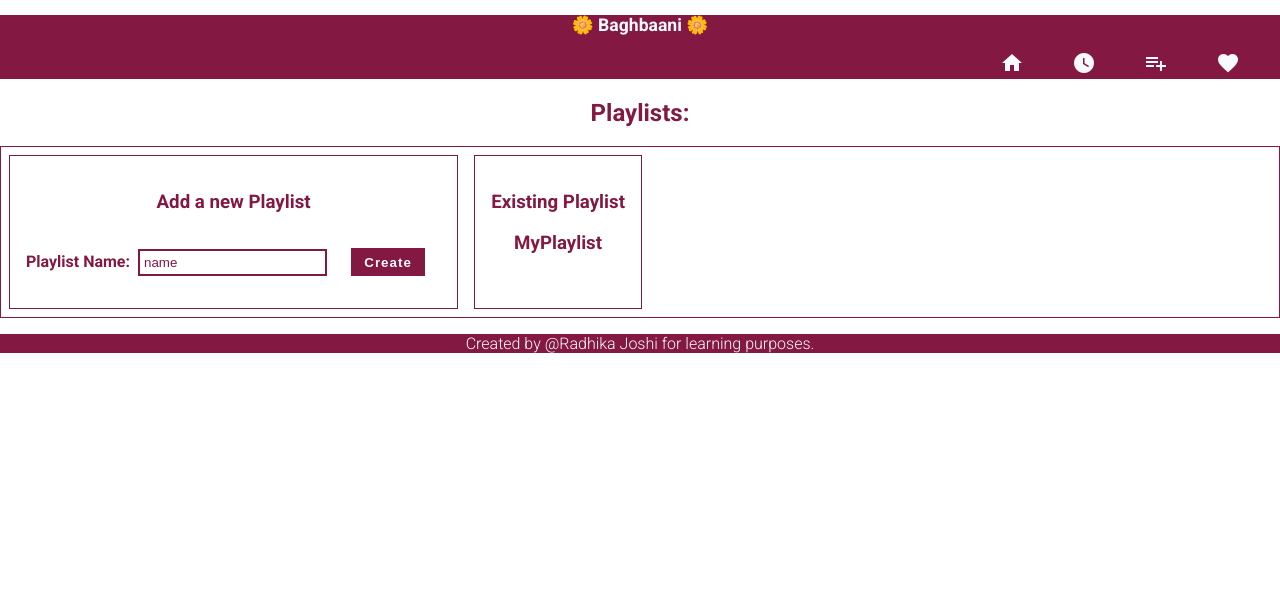
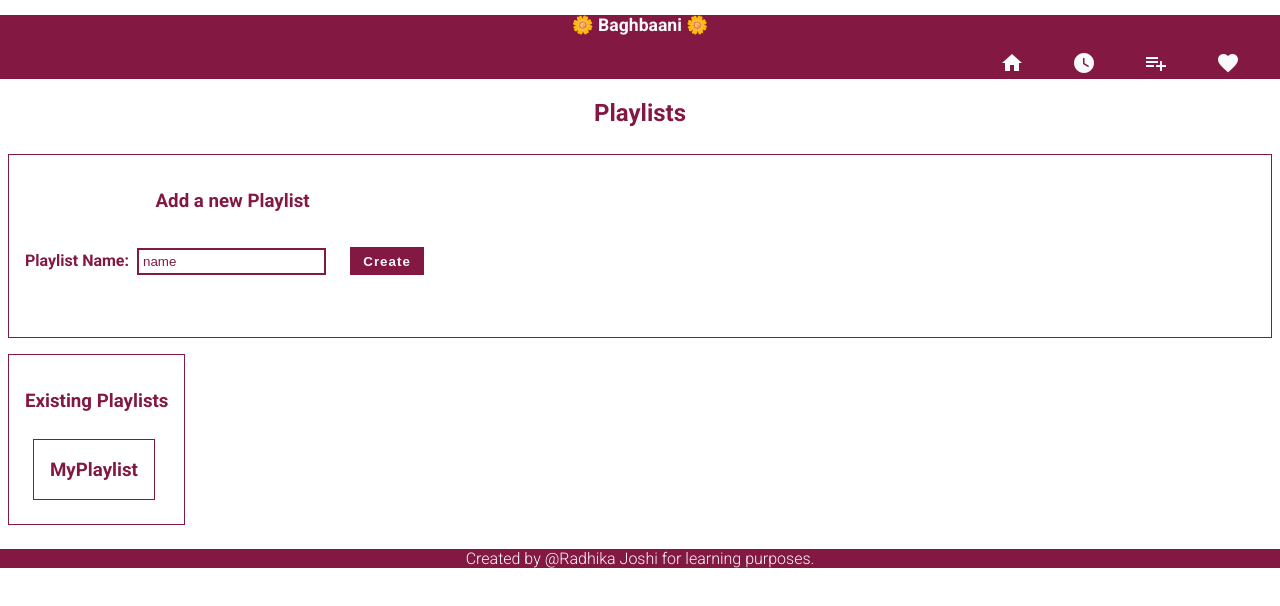
Before and after one commit to RadhikaRJ/videolibrary, a React (Create React App) app: page /private/playlist in a window 1280 px wide. Shown: the top 606 px of the page. Built offline with nearby package versions, Linux system fonts and the light colour scheme.

Commit message:
feat: add to selected playlist & playlist UI.

```diff
--- a/src/App.css
+++ b/src/App.css
@@ -2,14 +2,11 @@
   text-align: center;
   --primary-color: #F9FAFB;
   --secondary-color: #831843;
-  /* #e41b50 */
 
-  /* #831843 */
   --tertiary-color: #7F1D1D;
-  /* #7F1D1D */
+
   --current-selected-color: white;
-  /* font-family: 'Gabriela', serif; */
-  font-family: 'Roboto', sans-serif;
+    font-family: 'Roboto', sans-serif;
 
   color:var(--secondary-color);
 
@@ -25,3 +22,10 @@
   display:flex;
   padding:1rem;
 }
+
+@media screen and (min-width:420px){
+
+  .multiple-playlists-section{
+    flex-direction: column;
+  }
+}
--- a/src/contexts/videoListcontext.js
+++ b/src/contexts/videoListcontext.js
@@ -20,6 +20,17 @@ export const watchLaterList=[];
     return useContext(VideoPlayerContext);
 }
 
+export const checkVideoInPlaylist=(playlist,id)=>{
+    for(let video in playlist){
+        if(video.id === id){
+            console.log("true");
+            return true;
+        }
+
+    }
+    console.log("false");
+    return false;
+}
 
 function videoPlaylistReducer(state,action){
     switch(action.type){
@@ -58,6 +69,24 @@ function videoPlaylistReducer(state,action){
                 }
             }
             break;
+        case "ADD_REMOVE_FROM_PLAYLIST":
+            return checkVideoInPlaylist(state.userPlaylists[action.payload.playlist],action.payload.item.id)
+                    ? {
+                        ...state,
+                        userPlaylists:{
+                            ...state.userPlaylists,
+                            [action.payload.playlist]:state.userPlaylists[action.payload.playlist].filter((video)=>video.id!==action.payload.item.id),
+                        },
+                    }
+                    :
+                    {
+                        ...state,
+                        userPlaylists:{
+                            ...state.userPlaylists,
+                            [action.payload.playlist]:[...state.userPlaylists[action.payload.playlist],action.payload.item],
+                        },
+                    };
+                break;
         default:
             return;
         }
--- a/src/displaycomponents/addToPlayList/addToPlaylist.js
+++ b/src/displaycomponents/addToPlayList/addToPlaylist.js
@@ -1,12 +1,43 @@
 
 import {useState} from "react";
+import { useVideoPlayerContext,checkVideoInPlaylist} from "../../contexts/videoListcontext";
+import "../../styles/playlist.css";
+    function AddToPlaylist({item}){
 
-function AddToPlaylist(props){
-const [addStatus,setAddStatus]=useState(false);
+    const {userPlaylists,dispatch}=useVideoPlayerContext();
+
+    const [addStatus,setAddStatus]=useState(false);
+    const addIntoPlaylist=(playlist)=>{
+   dispatch({type:"ADD_REMOVE_FROM_PLAYLIST",payload:{playlist,item}});
+    }
+
+
+    const allPlaylists=Object.keys(userPlaylists);
+
     return(<div>
         <button class="material-icons btn-icon material-icons-outlined"
         onClick={()=>setAddStatus((addStatus)=>!addStatus)}
         >{addStatus ? "playlist_add_check" : "playlist_add"}</button>
+        <div>
+        {
+            addStatus && <div className="playlist-checkbox-container">
+                <ul className="playlist-list">
+                    {
+                        allPlaylists.map((playlist)=>(
+                            <li key={playlist} className="playlist-list-item">
+                                <input type="checkbox" className="checkbox-input"
+                                onChange={()=>addIntoPlaylist(playlist)}
+                                 checked={checkVideoInPlaylist(userPlaylists[playlist],item.id)}
+                                ></input>
+                                <span>{playlist}</span>
+                            </li>
+                        ))
+                    }
+                </ul>
+            </div>
+        }
+        </div>
+
     </div>);
 }
 export default AddToPlaylist;
--- a/src/pages/private/createPlaylist.js
+++ b/src/pages/private/createPlaylist.js
@@ -12,7 +12,7 @@ const value="";
  const handleChange = (event)=>{
      setNewPlaylistName(event.target.value)
  }
-    return(<div >
+    return(<div className="create-new-playlist" >
 
         <h3>Add a new Playlist</h3>
         <label><strong>Playlist Name:</strong></label>
--- a/src/pages/private/existingplaylist.js
+++ b/src/pages/private/existingplaylist.js
@@ -1,15 +1,18 @@
 import {useVideoPlayerContext} from "../../contexts/videoListcontext";
 import VideosInCategory from "../../displaycomponents/category/videosInCategory";
+import "../../styles/playlist.css";
+
+
 function ExistingPlaylists(){
  const {userPlaylists}=useVideoPlayerContext();
  const userCreatedPlaylists=Object.keys(userPlaylists);
 console.log({userCreatedPlaylists});
-    return(<div>
-        <h3>Existing Playlist </h3>
+    return(<div className="existingplaylist-container">
+
 
         {
             userCreatedPlaylists.map((playlist)=>(
-                <div kay={playlist}>
+                <div key={playlist} className="individual-playlist-container">
                 <h3>{playlist}</h3>
                 <div>
                     {
--- a/src/pages/private/playlists.js
+++ b/src/pages/private/playlists.js
@@ -1,16 +1,18 @@
 import CreateNewPlaylist from "./createPlaylist";
 import ExistingPlaylists from "./existingplaylist";
-
+import "../../styles/playlist.css";
 function Playlist(){
 
     return (<div>
-        <h2>Playlists:</h2>
+        <h2>Playlists</h2>
         <div  className="playlist-container">
-            <div className="playlist-section">
+            <div className="playlist-section create-playlist-section">
             <CreateNewPlaylist/>
             </div>
-            <div className="playlist-section">
-            <div><ExistingPlaylists/></div>
+            <div className="playlist-section multiple-playlists-section">
+            <div>
+            <h3>Existing Playlists </h3>
+                <ExistingPlaylists/></div>
             </div>
 
         </div>
--- a/src/styles/playlist.css
+++ b/src/styles/playlist.css
@@ -1,11 +1,54 @@
 .playlist-container{
     display:flex;
     flex-wrap: wrap;
-    border: 1px solid var(--secondary-color);
+
 }
 
 .playlist-section{
     margin:0.5rem;
     border: 1px solid var(--secondary-color);
     padding:1rem;
+    display:flex;
+    flex-wrap:wrap;
 }
+
+.multiple-playlists-section{
+    display: flex;
+    flex-wrap: wrap;
+}
+.playlist-checkbox-container{
+    color:var(--primary-color);
+}
+
+.playlist-list{
+    list-style-type: none;
+    text-align: left;
+}
+.playlist-list-item{
+    padding:0.5rem 1rem;
+    background-color: var(--secondary-color);
+}
+.playlist-list-item>span{
+    padding:0.5rem;
+}
+
+.individual-playlist-container{
+    border:1px solid var(--secondary-color);
+    margin:0.5rem 0.5rem;
+    padding:0 1rem;
+
+}
+.create-playlist-section{
+    height:150px;
+    width:100%;
+}
+
+.existingplaylist-container{
+    display:flex;
+    flex-wrap:wrap;
+
+}
+
+.checkbox-input{
+    color:var(--secondary-color);
+}
```
Also changed, not shown: src/styles/input.css (line endings or trailing spaces).
